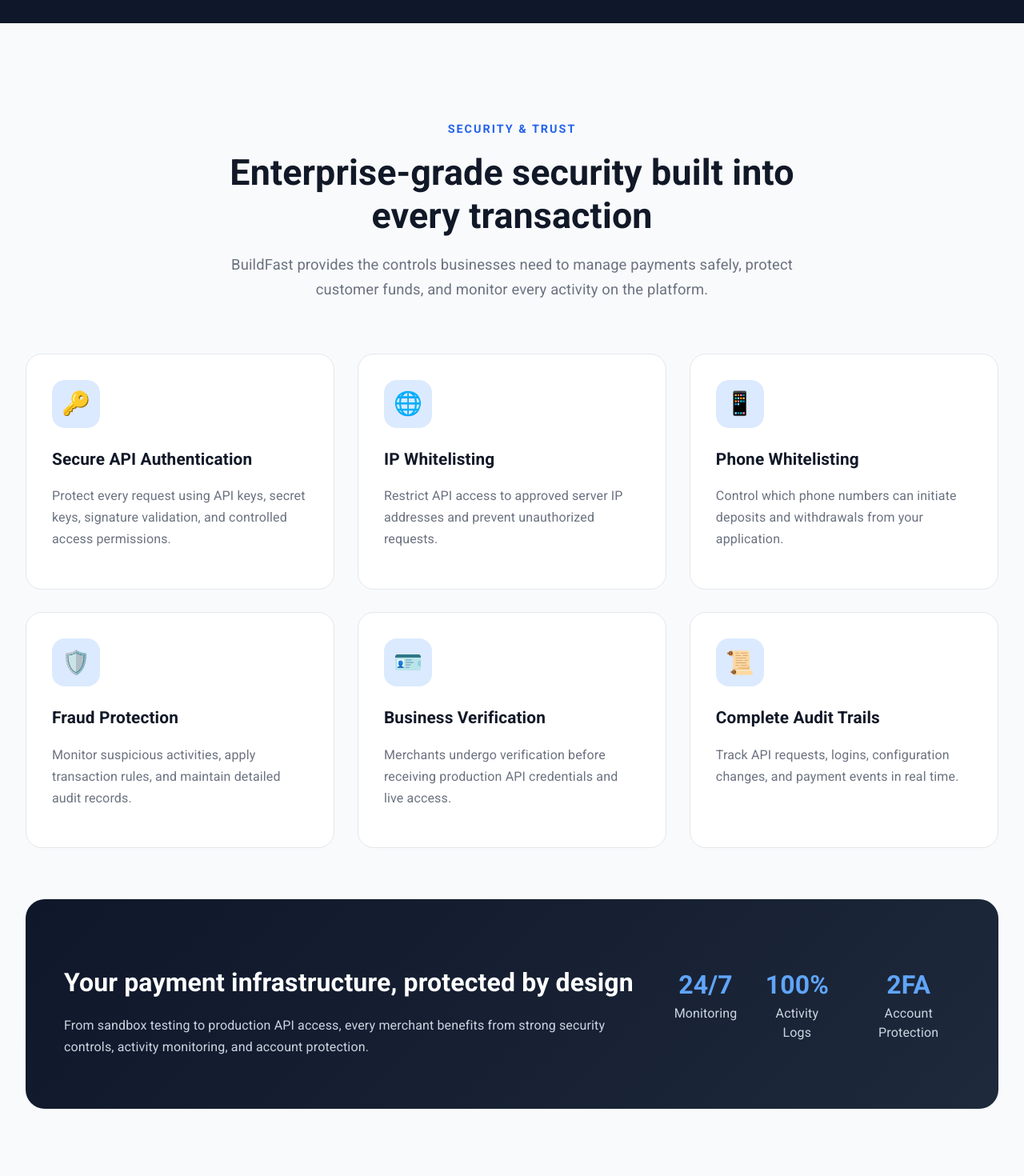
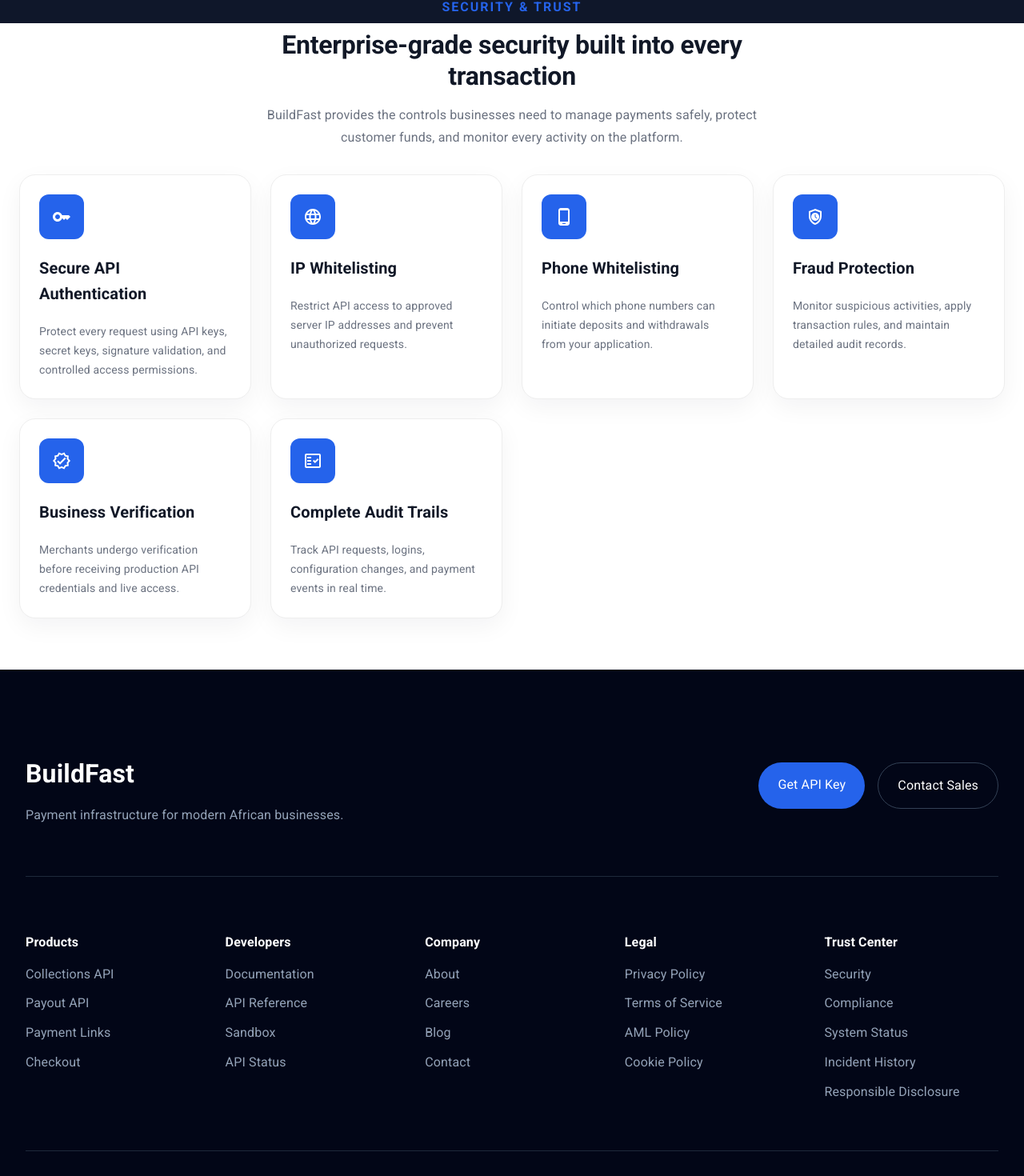
Before and after one commit to ernestmusong/buildfast-client, a Next.js app: page / in a window 1280 px wide. Shown: the part 3178-4648 px from the top of the page at 80% size. Built offline with nearby package versions, Linux system fonts and the light colour scheme; what @mui/material-nextjs would draw is missing.

Commit message:
Change security section

```diff
--- a/app/components/home/security/Security.css
+++ /dev/null
@@ -1,183 +0,0 @@
-.security {
-  padding: 120px 2rem;
-  background: #f8fafc;
-}
-
-.security-container {
-  max-width: 1280px;
-  margin: auto;
-}
-
-/* Header */
-
-.security-header {
-  text-align: center;
-  max-width: 750px;
-  margin: 0 auto 4rem;
-}
-
-.section-badge {
-  display: inline-block;
-  color: #2563eb;
-  font-weight: 700;
-  letter-spacing: 2px;
-  font-size: 0.9rem;
-}
-
-.security-header h2 {
-  font-size: 2.8rem;
-  line-height: 1.2;
-  margin: 1rem 0;
-  color: #111827;
-}
-
-.security-header p {
-  color: #6b7280;
-  font-size: 1.15rem;
-  line-height: 1.7;
-}
-
-
-/* Cards */
-
-.security-grid {
-  display: grid;
-  grid-template-columns: repeat(3, 1fr);
-  gap: 1.8rem;
-}
-
-.security-card {
-  background: white;
-  border-radius: 20px;
-  padding: 2rem;
-  border: 1px solid #e5e7eb;
-
-  transition: all .3s ease;
-}
-
-.security-card:hover {
-  transform: translateY(-8px);
-  box-shadow: 0 20px 45px rgba(37,99,235,0.15);
-}
-
-.security-icon {
-  width: 60px;
-  height: 60px;
-  background: #dbeafe;
-
-  display: flex;
-  align-items: center;
-  justify-content: center;
-
-  border-radius: 16px;
-  font-size: 1.8rem;
-  margin-bottom: 1.5rem;
-}
-
-.security-card h3 {
-  color: #111827;
-  margin-bottom: 1rem;
-  font-size: 1.3rem;
-}
-
-.security-card p {
-  color: #6b7280;
-  line-height: 1.7;
-}
-
-
-/* Security Banner */
-
-.security-banner {
-  margin-top: 4rem;
-  background:
-    linear-gradient(
-      135deg,
-      #0f172a,
-      #1e293b
-    );
-
-  color: white;
-  border-radius: 24px;
-  padding: 3rem;
-
-  display: flex;
-  justify-content: space-between;
-  align-items: center;
-  gap: 3rem;
-}
-
-.banner-text {
-  flex: 2;
-}
-
-.banner-text h3 {
-  font-size: 2rem;
-  margin-bottom: 1rem;
-}
-
-.banner-text p {
-  color: #cbd5e1;
-  line-height: 1.7;
-}
-
-.security-stats {
-  flex: 1;
-
-  display: flex;
-  gap: 2rem;
-  justify-content: space-between;
-}
-
-.security-stats div {
-  text-align: center;
-}
-
-.security-stats strong {
-  display: block;
-  font-size: 2rem;
-  color: #60a5fa;
-}
-
-.security-stats span {
-  color: #cbd5e1;
-}
-
-
-/* Tablet */
-
-@media (max-width: 900px) {
-
-  .security-grid {
-    grid-template-columns: repeat(2, 1fr);
-  }
-
-  .security-banner {
-    flex-direction: column;
-    text-align: center;
-  }
-
-}
-
-
-/* Mobile */
-
-@media (max-width: 600px) {
-
-  .security {
-    padding: 80px 1.2rem;
-  }
-
-  .security-grid {
-    grid-template-columns: 1fr;
-  }
-
-  .security-header h2 {
-    font-size: 2rem;
-  }
-
-  .security-stats {
-    width: 100%;
-  }
-
-}
--- a/app/components/home/security/Security.tsx
+++ b/app/components/home/security/Security.tsx
@@ -1,131 +1,205 @@
-import "./Security.css";
+"use client";
+
+import KeyOutlinedIcon from '@mui/icons-material/KeyOutlined';
+import LanguageOutlinedIcon from '@mui/icons-material/LanguageOutlined';
+import PhoneAndroidOutlinedIcon from '@mui/icons-material/PhoneAndroidOutlined';
+import SafetyCheckOutlinedIcon from '@mui/icons-material/SafetyCheckOutlined';
+import VerifiedOutlinedIcon from '@mui/icons-material/VerifiedOutlined';
+import FactCheckOutlinedIcon from '@mui/icons-material/FactCheckOutlined';
 
 const securityFeatures = [
   {
-    icon: "🔑",
+    icon: KeyOutlinedIcon,
     title: "Secure API Authentication",
     description:
       "Protect every request using API keys, secret keys, signature validation, and controlled access permissions.",
   },
   {
-    icon: "🌐",
+    icon: LanguageOutlinedIcon,
     title: "IP Whitelisting",
     description:
       "Restrict API access to approved server IP addresses and prevent unauthorized requests.",
   },
   {
-    icon: "📱",
+    icon: PhoneAndroidOutlinedIcon,
     title: "Phone Whitelisting",
     description:
       "Control which phone numbers can initiate deposits and withdrawals from your application.",
   },
   {
-    icon: "🛡️",
+    icon: SafetyCheckOutlinedIcon,
     title: "Fraud Protection",
     description:
       "Monitor suspicious activities, apply transaction rules, and maintain detailed audit records.",
   },
   {
-    icon: "🪪",
+    icon: VerifiedOutlinedIcon,
     title: "Business Verification",
     description:
       "Merchants undergo verification before receiving production API credentials and live access.",
   },
   {
-    icon: "📜",
+    icon: FactCheckOutlinedIcon,
     title: "Complete Audit Trails",
     description:
       "Track API requests, logins, configuration changes, and payment events in real time.",
   },
 ];
 
+import {
+  Box,
+  Container,
+  Grid,
+  Paper,
+  Stack,
+  Typography,
+} from "@mui/material";
+
 export default function Security() {
   return (
-    <section className="security">
+    <Box
+      sx={{
+        position: "relative",
+        zIndex: 3,
+        mt: {
+          xs: 6,
+          lg: -4,
+        },
+        pb: {
+          xs: 6,
+          md: 8,
+        },
+      }}
+    >
+        <Container maxWidth="xl"
+        sx={{
+            margin: "0 auto",
+            maxWidth: {lg: 700},
+            textAlign: "center",
+            marginBottom: 4
+        }}
 
-      <div className="security-container">
-
-        <div className="security-header">
-
-          <span className="section-badge">
+        >
+          <Box
+            component='span'
+          sx={{
+            letterSpacing: 2,
+            fontWeight: 700,
+            color: "primary.main",
+            margin: "0 auto"
+          }}
+          >
             SECURITY & TRUST
-          </span>
-
-          <h2>
-            Enterprise-grade security built into every transaction
-          </h2>
-
-          <p>
-            BuildFast provides the controls businesses need to manage
+          </Box>
+          <Typography
+            variant='h2'
+            sx={{
+                color: "text.primary",
+            }}
+          >
+              Enterprise-grade security built into every transaction
+          </Typography>
+          <Typography
+            variant="subtitle1"
+            sx={{
+                color: "text.secondary",
+            }}
+            >
+           BuildFast provides the controls businesses need to manage
             payments safely, protect customer funds, and monitor every
             activity on the platform.
-          </p>
+          </Typography>
+        </Container>
+      <Container maxWidth="xl">
+        <Grid container spacing={3}>
+          {securityFeatures.map((feature) => {
+            const Icon = feature.icon;
 
-        </div>
+            return (
+              <Grid
+                key={feature.title}
+                size={{
+                  xs: 12,
+                  sm: 6,
+                  md: 4,
+                  lg: 3,
+                }}
+              >
+                <Paper
+                  elevation={0}
+                  sx={{
+                    p: 3,
+                    height: "100%",
 
+                    borderRadius: 5,
 
-        <div className="security-grid">
+                    bgcolor: "background.paper",
 
-          {securityFeatures.map((item, index) => (
-            <div className="security-card" key={index}>
+                    border: "1px solid",
 
-              <div className="security-icon">
-                {item.icon}
-              </div>
+                    borderColor: "divider",
 
-              <h3>
-                {item.title}
-              </h3>
+                    transition: "all .3s ease",
 
-              <p>
-                {item.description}
-              </p>
+                    boxShadow:
+                      "0 10px 30px rgba(15,23,42,.05)",
 
-            </div>
-          ))}
+                    "&:hover": {
+                      transform: "translateY(-8px)",
 
-        </div>
+                      borderColor: "primary.main",
 
+                      boxShadow:
+                        "0 20px 45px rgba(37,99,235,.15)",
+                    },
+                  }}
+                >
+                  <Stack spacing={2.5}>
+                    <Box
+                      sx={{
+                        width: 56,
+                        height: 56,
 
-        <div className="security-banner">
+                        borderRadius: 3,
 
-          <div className="banner-text">
+                        bgcolor: "primary.main",
 
-            <h3>
-              Your payment infrastructure, protected by design
-            </h3>
+                        display: "flex",
+                        alignItems: "center",
+                        justifyContent: "center",
 
-            <p>
-              From sandbox testing to production API access,
-              every merchant benefits from strong security controls,
-              activity monitoring, and account protection.
-            </p>
+                        color: "primary.contrastText",
+                      }}
+                    >
+                      <Icon fontSize="medium" />
+                    </Box>
 
-          </div>
+                    <Typography
+                      variant="h6"
+                      sx={{
+                        fontWeight: 700,
+                        color: "text.primary",
+                      }}
+                    >
+                      {feature.title}
+                    </Typography>
 
-
-          <div className="security-stats">
-
-            <div>
-              <strong>24/7</strong>
-              <span>Monitoring</span>
-            </div>
-
-            <div>
-              <strong>100%</strong>
-              <span>Activity Logs</span>
-            </div>
-
-            <div>
-              <strong>2FA</strong>
-              <span>Account Protection</span>
-            </div>
-
-          </div>
-
-        </div>
-
-      </div>
-    </section>
+                    <Typography
+                      variant="body2"
+                      sx={{
+                        color: "text.secondary",
+                        lineHeight: 1.7,
+                      }}
+                    >
+                      {feature.description}
+                    </Typography>
+                  </Stack>
+                </Paper>
+              </Grid>
+            );
+          })}
+        </Grid>
+      </Container>
+    </Box>
   );
 }
```
